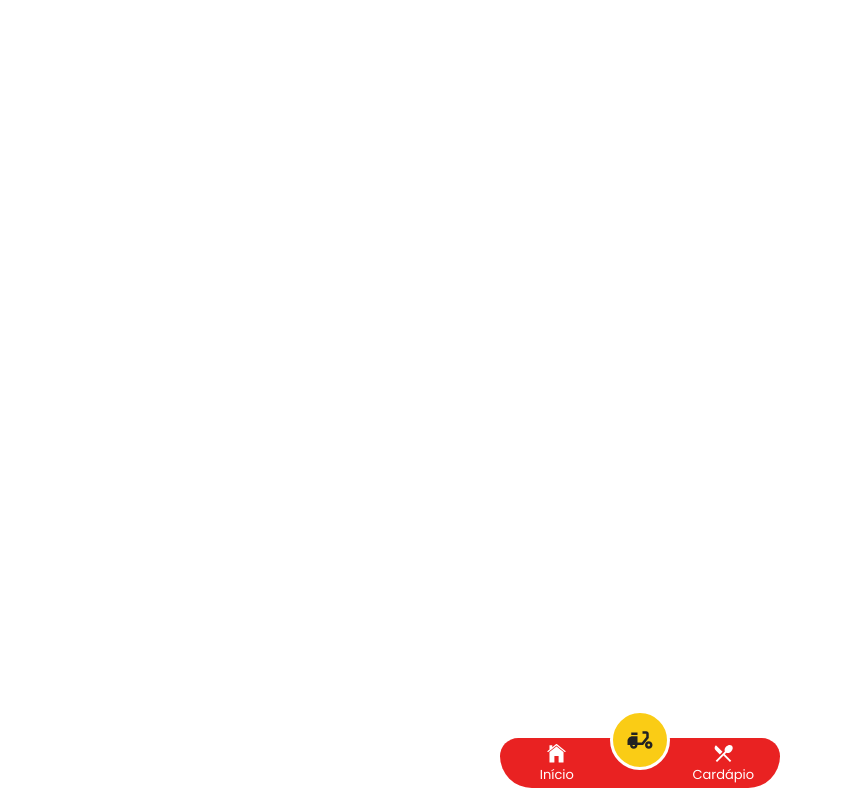
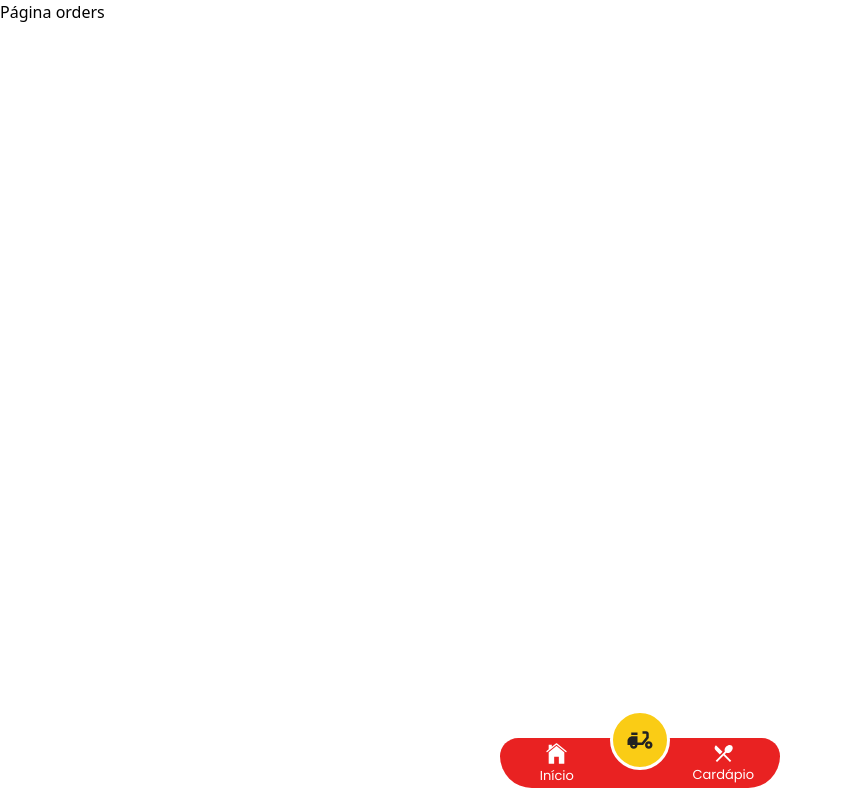
Before and after one commit to Sir-Aguiar/Pizzaria-Frontend, a React (Vite) app: page /order in a window 1280 px wide. Shown: the whole page, without its empty margins (0-842 px from the left). Built offline with nearby package versions, Linux system fonts and the light colour scheme.

Commit message:
Makin routes

```diff
--- a/package.json
+++ b/package.json
@@ -13,12 +13,14 @@
     "react": "^18.2.0",
     "react-dom": "^18.2.0",
     "react-icons": "^4.6.0",
+    "react-router-dom": "^6.4.2",
     "styled-components": "^5.3.6"
   },
   "devDependencies": {
     "@types/react": "^18.0.17",
     "@types/react-dom": "^18.0.6",
     "@types/react-icons": "^3.0.0",
+    "@types/react-router-dom": "^5.3.3",
     "@types/styled-components": "^5.1.26",
     "@vitejs/plugin-react": "^2.1.0",
     "autoprefixer": "^10.4.12",
--- a/src/App.tsx
+++ /dev/null
@@ -1,12 +0,0 @@
-import React from "react";
-import OptionBar from "./components/OptionBar/OptionBar";
-
-const App: React.FC = () => {
-  return (
-    <div className="app">
-      <OptionBar />
-    </div>
-  );
-};
-
-export default App;
--- /dev/null
+++ b/src/components/Home/Home.tsx
@@ -0,0 +1,7 @@
+import React from 'react';
+
+const Home: React.FC = () => {
+  return <h1>Página Home</h1>
+}
+
+export default Home;
--- a/src/components/OptionBar/OptionBar.tsx
+++ b/src/components/OptionBar/OptionBar.tsx
@@ -3,15 +3,18 @@ import { MdDeliveryDining, MdOutlineRestaurantMenu } from "react-icons/md";
 import { BarOpt } from "../../styled/BarOpt";
 import { IoIosHome } from "react-icons/io";
 import styles from "./OptionsBar.module.css";
+import { Link } from "react-router-dom";
 const OptionBar: React.FC = () => {
   return (
     <div className={styles.opt_bar}>
-      <button className={styles.order_btn}>
+      <Link className={styles.order_btn} to="/order">
         <MdDeliveryDining />
-      </button>
+      </Link>
       <BarOpt>
-        <IoIosHome />
-        <h1>Início</h1>
+        <Link to="/">
+          <IoIosHome />
+          <h1>Início</h1>
+        </Link>
       </BarOpt>
       <div className={styles.spacing_element}></div>
       <BarOpt>
--- a/src/components/OptionBar/OptionsBar.module.css
+++ b/src/components/OptionBar/OptionsBar.module.css
@@ -4,7 +4,7 @@
   @apply fixed bottom-3 left-1/2 -translate-x-1/2 bg-[#E92222] w-[280px] h-[50px] rounded-b-[35px] rounded-t-[20px] flex justify-around px-2 py-1;
 }
 .order_btn {
-  @apply h-[60px] w-[60px] bg-yellow-400 rounded-full flex items-center justify-center absolute -top-7 left-1/2 -translate-x-1/2 border-[3px] border-white hover:border-[2px] hover:scale-105 transition-all duration-200;
+  @apply h-[60px] w-[60px] bg-yellow-400 rounded-full absolute -top-7 left-1/2 -translate-x-1/2 border-[3px] border-white hover:border-[2px] hover:scale-105 transition-all duration-200;
 }
 .order_btn svg {
   @apply fill-[#222] w-[30px] h-[30px];
@@ -12,3 +12,6 @@
 .spacing_element {
   @apply h-full w-[100px] mx-4;
 }
+.opt_bar a {
+  @apply flex flex-col items-center justify-center;
+}
--- /dev/null
+++ b/src/components/Order/Order.tsx
@@ -0,0 +1,7 @@
+import React from 'react';
+
+const Order: React.FC = () => {
+  return <h1>Página orders</h1>
+}
+
+export default Order;
--- a/src/index.css
+++ b/src/index.css
@@ -8,7 +8,7 @@ body {
   width: 100%;
   height: 100vh;
 }
-#root,.app {
+#root {
   width: 100%;
   height: 100%;
 }
--- a/src/main.tsx
+++ b/src/main.tsx
@@ -1,10 +1,18 @@
-import React from 'react'
-import ReactDOM from 'react-dom/client'
-import App from './App'
-import './index.css'
-
-ReactDOM.createRoot(document.getElementById('root') as HTMLElement).render(
+import React from "react";
+import ReactDOM from "react-dom/client";
+import "./index.css";
+import { BrowserRouter as Router, Routes, Route } from "react-router-dom";
+import Home from "./components/Home/Home";
+import Order from "./components/Order/Order";
+import OptionBar from "./components/OptionBar/OptionBar";
+ReactDOM.createRoot(document.getElementById("root") as HTMLElement).render(
   <React.StrictMode>
-    <App />
+    <Router>
+      <Routes>
+        <Route path="/" element={<Home />} />
+        <Route path="/order" element={<Order />} />
+      </Routes>
+      <OptionBar />
+    </Router>
   </React.StrictMode>
-)
+);
```
Also changed, not shown: 1 other file (tests, documents, lock files or other folders).
